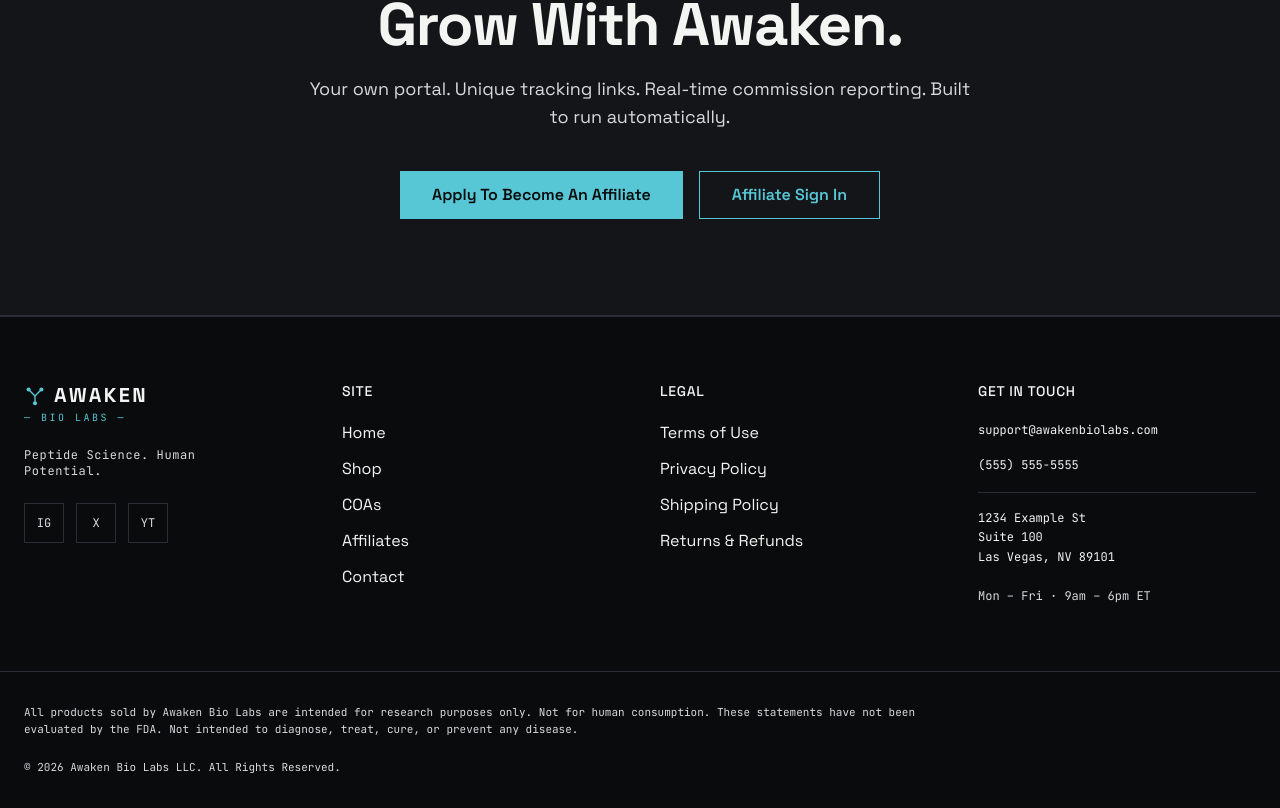
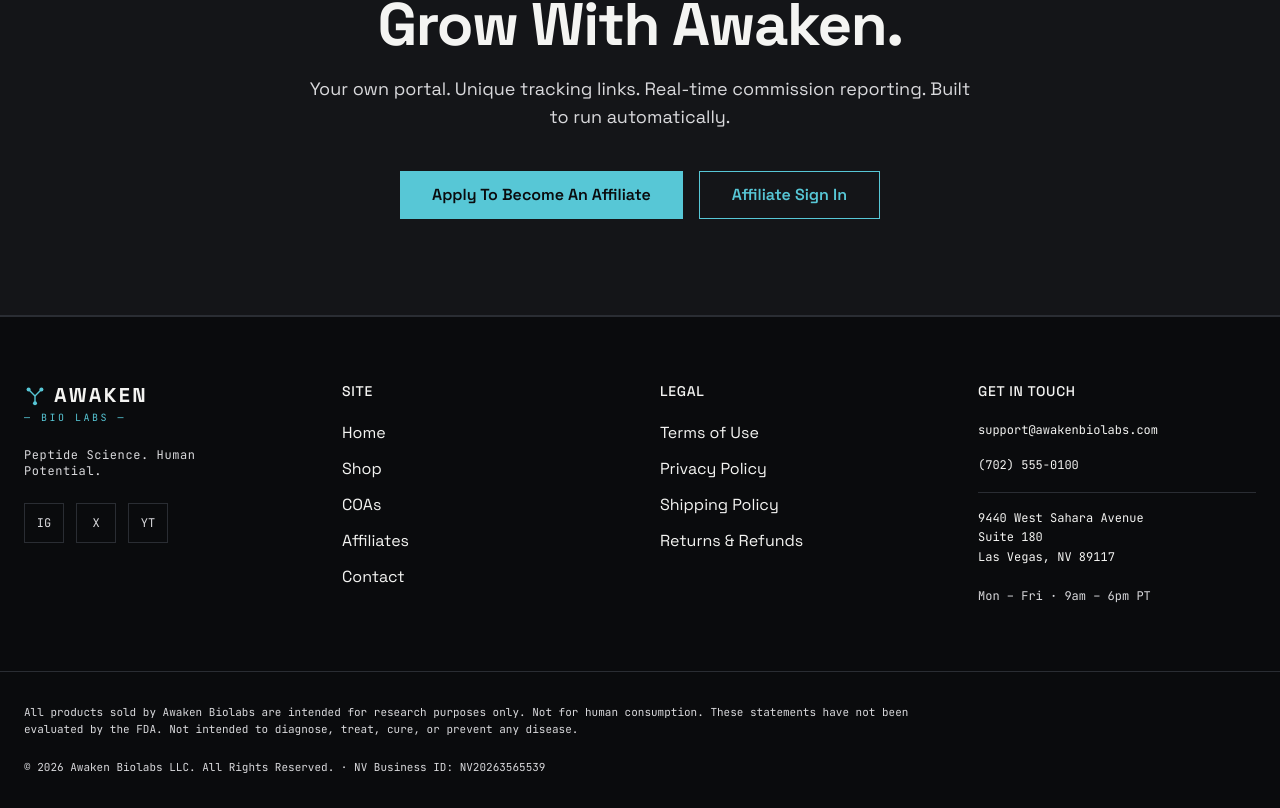
Before and after one commit to awakenprotocolllc-wq/awaken-bio-labs, a Next.js app: page / in a window 1280 px wide. Shown: the part 6007-6815 px from the top of the page. Built offline with nearby package versions, Linux system fonts and the light colour scheme.

Commit message:
Update business info with verified NV LLC filing details

```diff
--- a/components/Footer.tsx
+++ b/components/Footer.tsx
@@ -129,6 +129,7 @@ export default function Footer() {
           </p>
           <p className="font-mono text-[10px] sm:text-[11px] text-bone">
             © {new Date().getFullYear()} {business.legalName}. All Rights Reserved.
+            {" · "}NV Business ID: {business.nvBusinessId}
           </p>
         </div>
       </div>
--- a/lib/business.ts
+++ b/lib/business.ts
@@ -1,24 +1,32 @@
 // Single source of truth for business contact info.
-// REPLACE THE PLACEHOLDERS below with your real info before submitting to ChargX/Link.money.
 // Edit this file once and all pages/footers/legal documents update automatically.
 
 export const business = {
-  name: "Awaken Bio Labs",
-  legalName: "Awaken Bio Labs LLC", // replace with registered legal name
+  name: "Awaken Biolabs",
+  legalName: "Awaken Biolabs LLC",
+  nvBusinessId: "NV20263565539",
+  entityId: "E56878422026-4",
+  managingMember: "Daniel Morales",
+
   email: "support@awakenbiolabs.com",
   affiliateEmail: "affiliates@awakenbiolabs.com",
   wholesaleEmail: "wholesale@awakenbiolabs.com",
-  phone: "(555) 555-5555", // REPLACE
+
+  // TODO: replace with real business phone before submitting to ChargX/Link.money
+  phone: "(702) 555-0100",
+
+  // Principal business address (from NV Initial List filing, 04/22/2026)
   address: {
-    line1: "1234 Example St", // REPLACE
-    line2: "Suite 100",        // REPLACE or remove
-    city: "Las Vegas",          // REPLACE
-    state: "NV",                // REPLACE
-    zip: "89101",               // REPLACE
+    line1: "9440 West Sahara Avenue",
+    line2: "Suite 180",
+    city: "Las Vegas",
+    state: "NV",
+    zip: "89117",
     country: "USA",
   },
-  hours: "Mon – Fri · 9am – 6pm ET",
-  effectiveDate: "April 30, 2026", // updated when policies change
+
+  hours: "Mon – Fri · 9am – 6pm PT",
+  effectiveDate: "April 22, 2026",
 };
 
 export function fullAddress(): string {
```
